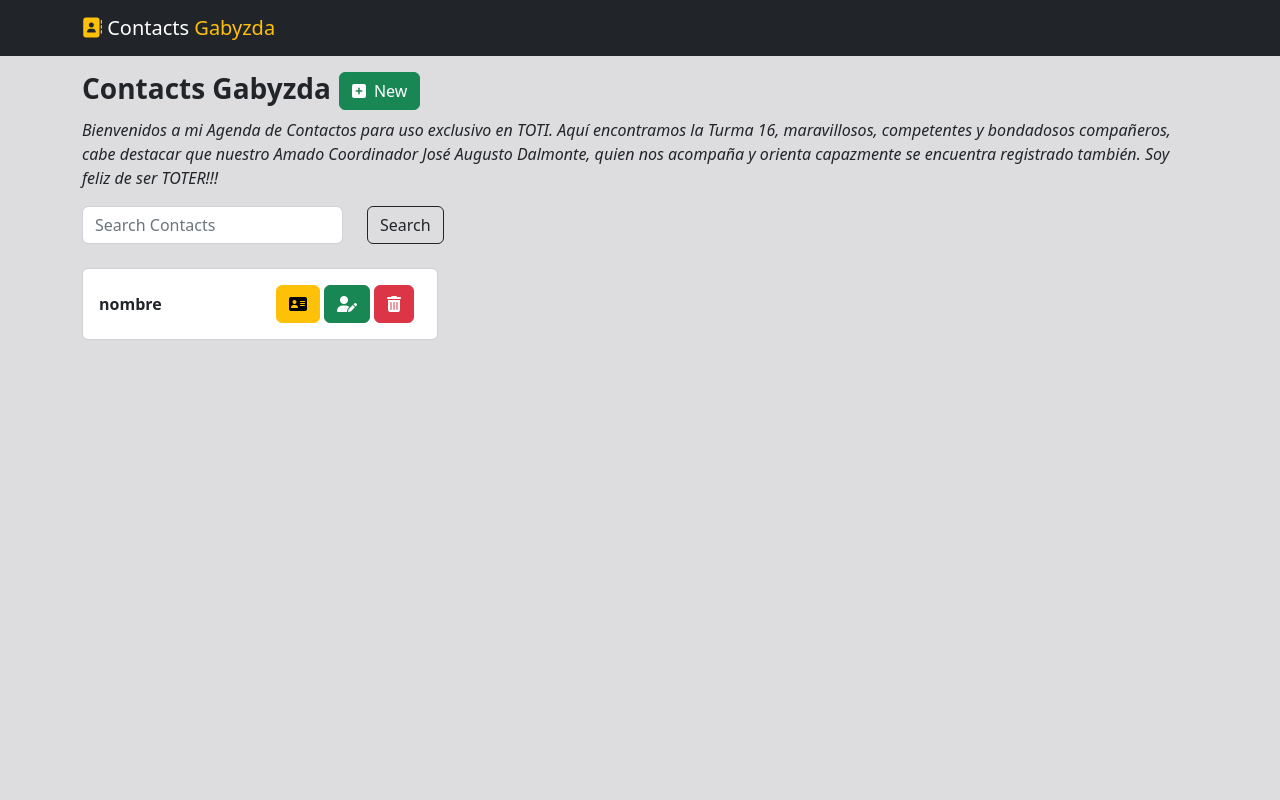
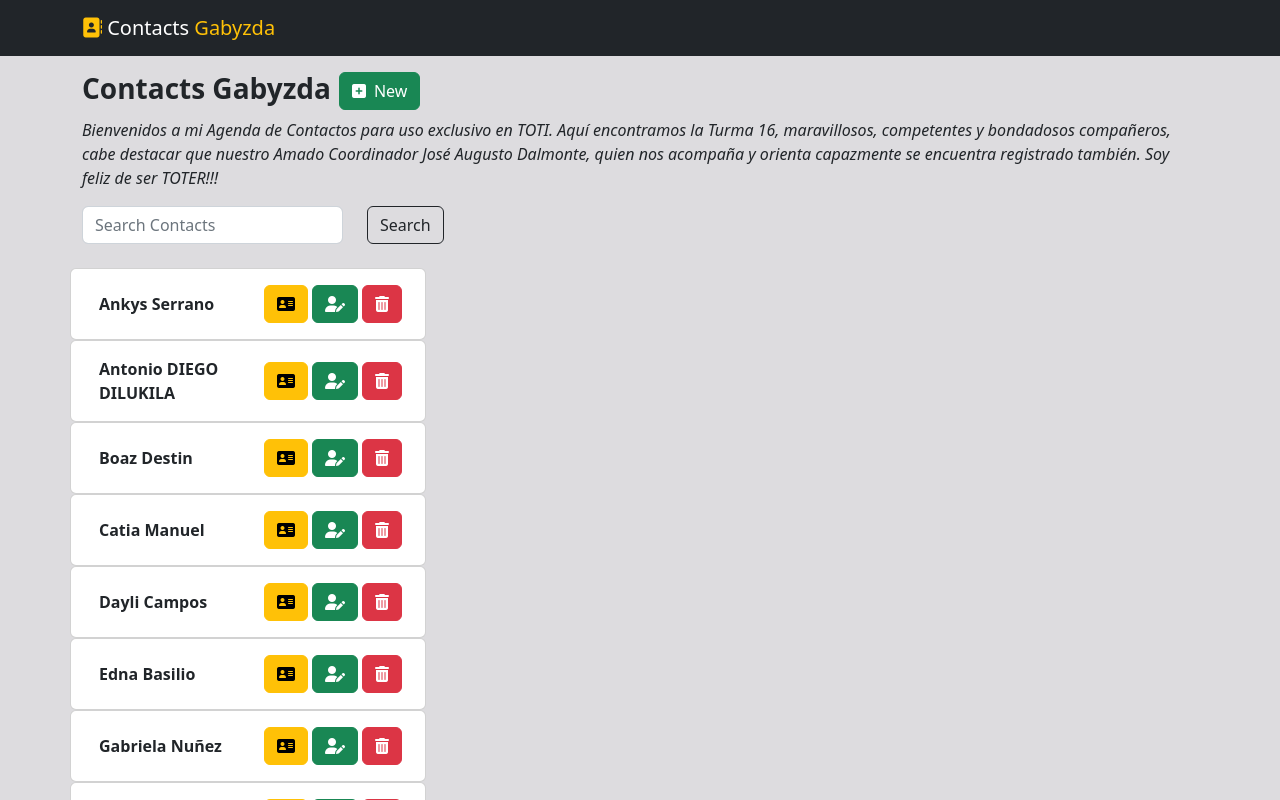
Before and after one commit to Gabyzda/agenda-contatos, a React (Create React App) app: page /contacts/list in a window 1280 px wide. Shown: the top 800 px of the page. Built offline with nearby package versions, Linux system fonts and the light colour scheme; data requests are answered from the project's data file.

Commit message:
ContactListPronto etapa 1

```diff
--- a/src/components/Contacts/AddContact/AddContact.js
+++ b/src/components/Contacts/AddContact/AddContact.js
@@ -38,6 +38,7 @@ const AddContact = () => {
                     </div>
                     <div className='row'>
                         <div className='col-md-4'>
+
                             <form onSubmit={handleSubmit} >
                                 <div className='mb-2'>
                                     <input
--- a/src/components/Contacts/ContactList/ContactList.js
+++ b/src/components/Contacts/ContactList/ContactList.js
@@ -1,9 +1,19 @@
 import React from 'react';
 import { Link } from "react-router-dom";
+// import axios from 'axios';
 import { useState, useEffect } from "react";
 // import { ContactService } from '../../../services/ContactService';
 
 const ContactList = () => {
+
+    const [listContact, setListContact] = useState([]);
+
+    useEffect(() => {
+        fetch('http://localhost:4000/contatos')
+            .then((response) => response.json())
+            .then(data => setListContact(data))
+    }, []);
+    console.log("LISTA DE CONTACTOS", listContact);
     return (
         <>
             <section className='contact-search p-3'>
@@ -40,13 +50,17 @@ const ContactList = () => {
             <section className='contact-list'>
                 <div className='container'>
                     <div className='row'>
-                        <div className='col-md-4'>
+                        <div className='row col-md-4'>
+                            {listContact?.map((contact) => {
+                                return (
                                     <div className='card'>
+
                                         <div className='card-body'>
+
                                             <div className='row align-items-center d-flex justify-content-around'>
                                                 <div className='col-md-6 d-flex flex-row align-items-center'>
                                                     <span className='fw-bold'>
-                                                nombre
+                                                        {contact.name}
                                                     </span>
                                                 </div>
                                                 <div className='col-md-6 d-flex flex-row align-items-center'>
@@ -61,8 +75,12 @@ const ContactList = () => {
                                                     </button>
                                                 </div>
                                             </div>
+
                                         </div>
+
                                     </div>
+                                )
+                            })}
                         </div>
                     </div>
                 </div>
--- a/src/services/ContactService.js
+++ b/src/services/ContactService.js
@@ -1,7 +1,7 @@
 import axios from 'axios';
 
 export class ContactService {
-    static serverURL = 'http://localhost:9000';
+    static serverURL = `http://localhost:4000`;
 
     static getAllContacts(){
         const dataURL = `${this.serverURL}/contatos`;
```
Lines whose indentation alone changed are shown as unchanged.
